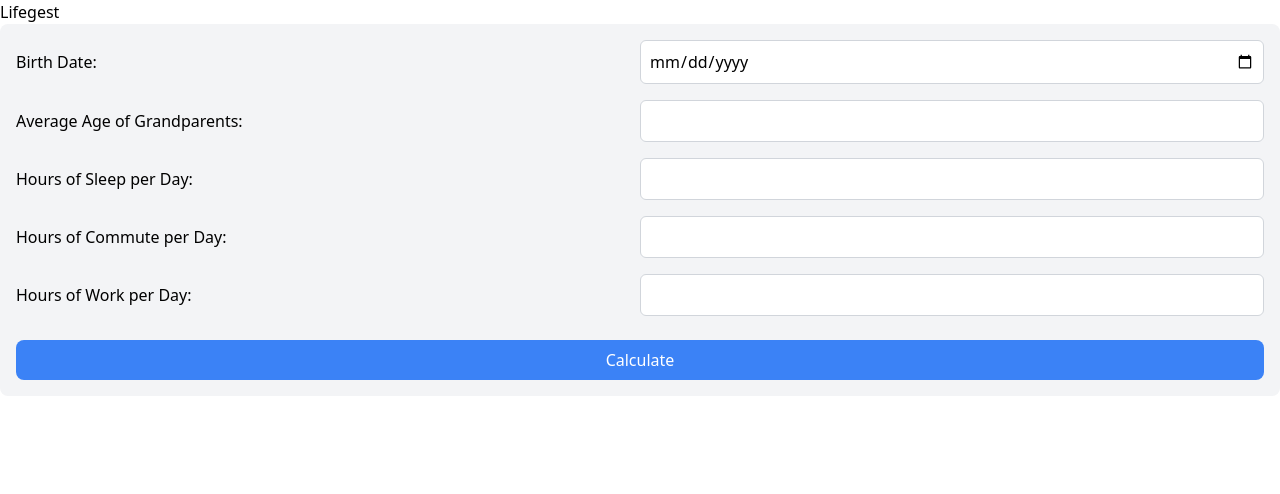
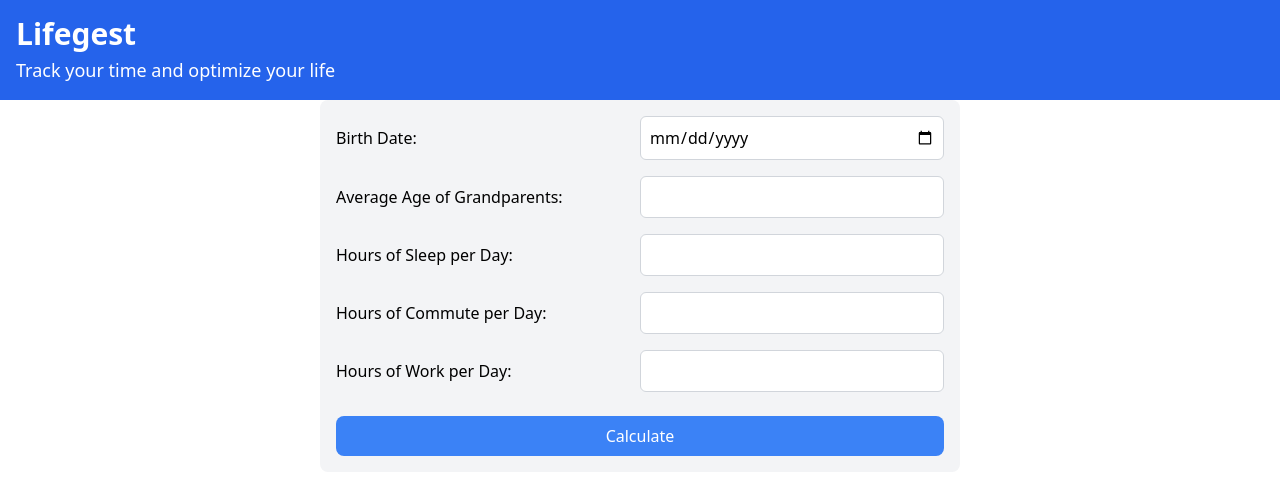
Before and after one commit to neone35/lifegest, a React (Create React App) app in the folder frontend/: page / in a window 1280 px wide. Shown: the top 494 px of the page. Built offline with nearby package versions, Linux system fonts and the light colour scheme.

Commit message:
header styling, separation and form resposivness

```diff
--- a/frontend/src/App.jsx
+++ b/frontend/src/App.jsx
@@ -1,6 +1,7 @@
 import React, { useState } from "react";
 import axios from "axios";
 import MainForm from './MainForm';
+import Header from './Header';
 
 function App() {
   const [formData, setFormData] = useState({
@@ -37,7 +38,7 @@ function App() {
 
   return (
     <div className="App">
-      <h1>Lifegest</h1>
+      <Header />
       <MainForm
         formData={formData}
         handleChange={handleChange}
--- /dev/null
+++ b/frontend/src/Header.jsx
@@ -0,0 +1,15 @@
+// Header.jsx
+import React from "react";
+
+const Header = () => {
+  return (
+    <header className="bg-blue-600 text-white py-4">
+      <div className="container mx-auto px-4">
+        <h1 className="text-3xl font-bold">Lifegest</h1>
+        <p className="mt-1 text-lg">Track your time and optimize your life</p>
+      </div>
+    </header>
+  );
+};
+
+export default Header;
--- a/frontend/src/MainForm.jsx
+++ b/frontend/src/MainForm.jsx
@@ -11,7 +11,7 @@ const LifeExpectancyForm = ({ formData, handleChange, handleSubmit }) => {
   ];
 
   return (
-    <form onSubmit={handleSubmit} className="p-4 bg-gray-100 rounded-lg">
+    <form onSubmit={handleSubmit} className="p-4 bg-gray-100 rounded-lg lg:mx-80">
       {formFields.map((field) => (
         <div key={field.name} className="flex items-center mb-4">
           <label className="w-1/2">{field.label}:</label>
```
